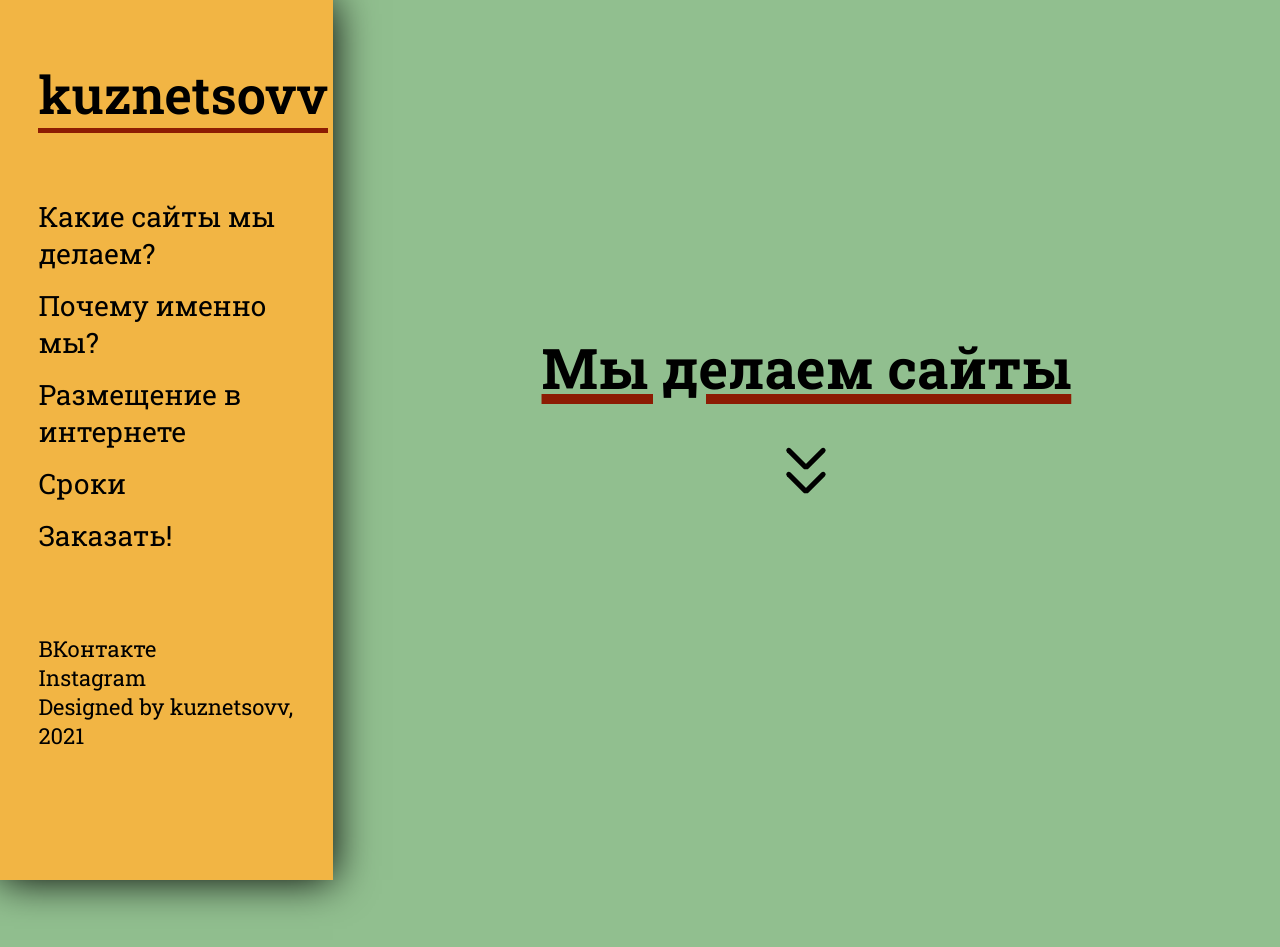
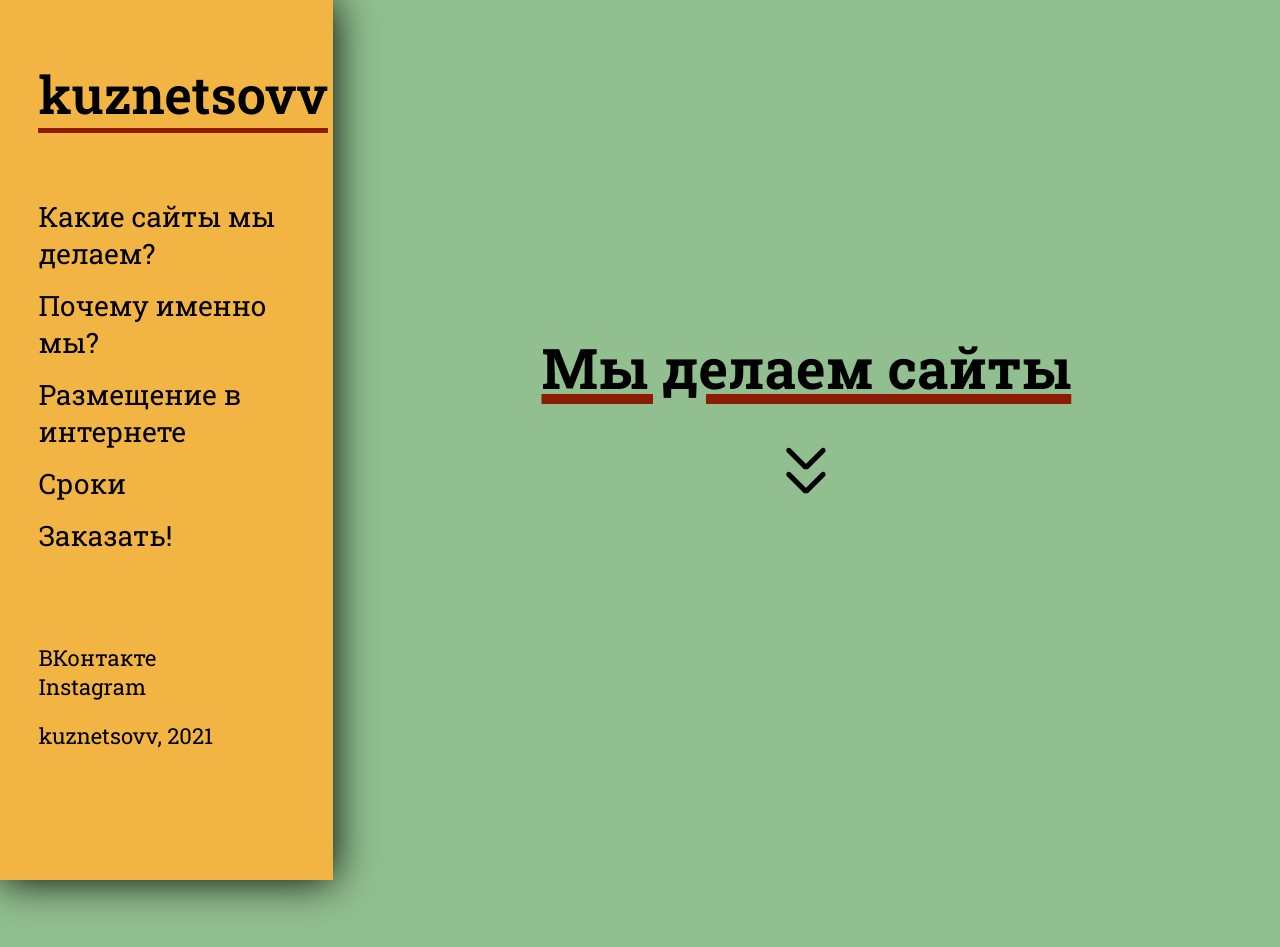
Before and after one commit to kuznetsovvdanila/kuznetsovv, a Django app: page / in a window 1280 px wide. Shown: the top 947 px of the page. Run offline with Django 3.2, Linux system fonts and the light colour scheme; some web fonts are replaced.

Commit message:
style bugfix #3

```diff
--- a/kuznetsovv/main/static/css/styles.css
+++ b/kuznetsovv/main/static/css/styles.css
@@ -127,7 +127,7 @@ body {
     transition: .3s;
 }
 .side_menu_desktop div a.active .block {
-    border-left: 10px solid #F2B544;
+    border-left: 5px solid #F2B544;
 }
 
 .side_menu_desktop div a:hover .block span {
--- a/kuznetsovv/main/templates/index.html
+++ b/kuznetsovv/main/templates/index.html
@@ -49,7 +49,9 @@
                 <div>
                     <a class="bottom_link" href="https://www.instagram.com/kyzynya" target="/blank">Instagram</a>
                 </div>
-                <div>Designed by kuznetsovv, 2021</div>
+                <div style="margin: 20px 0 0 0;">
+                    kuznetsovv, 2021
+                </div>
             </div>
 
         </div>
```
